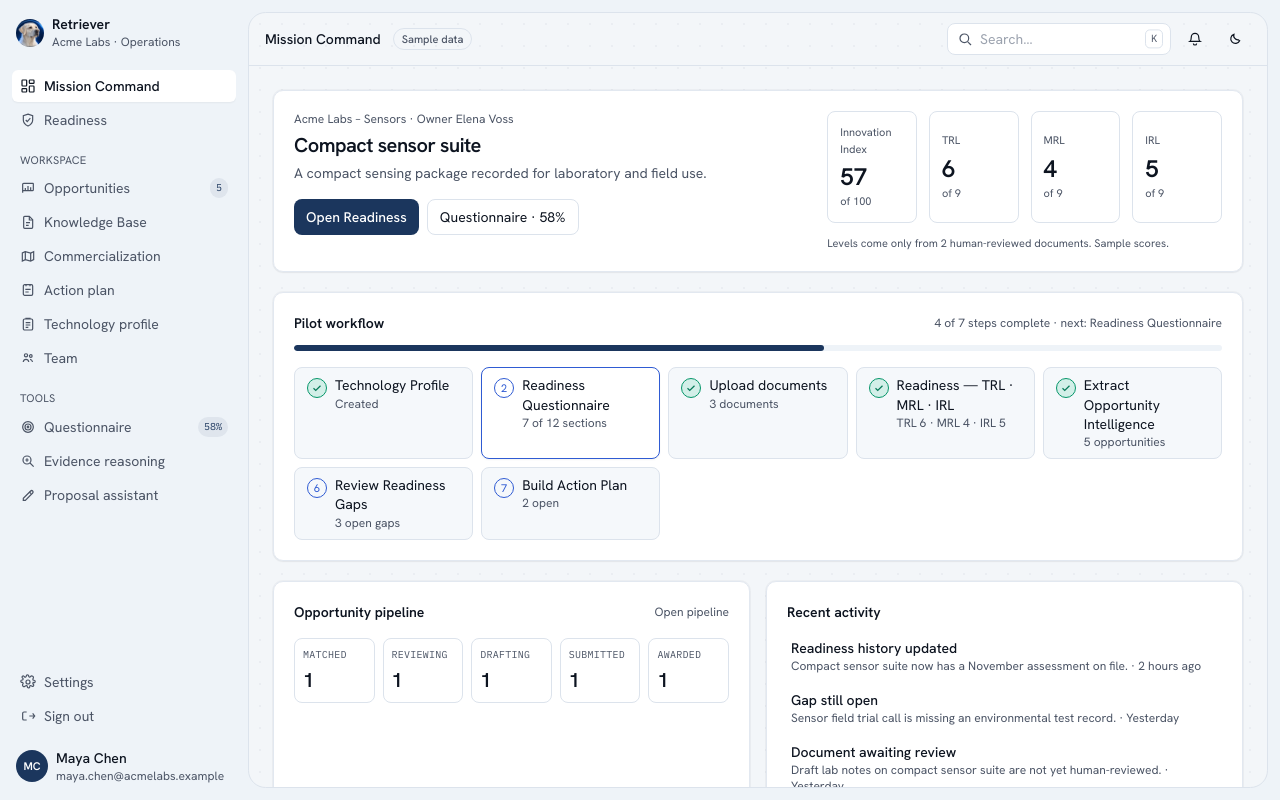
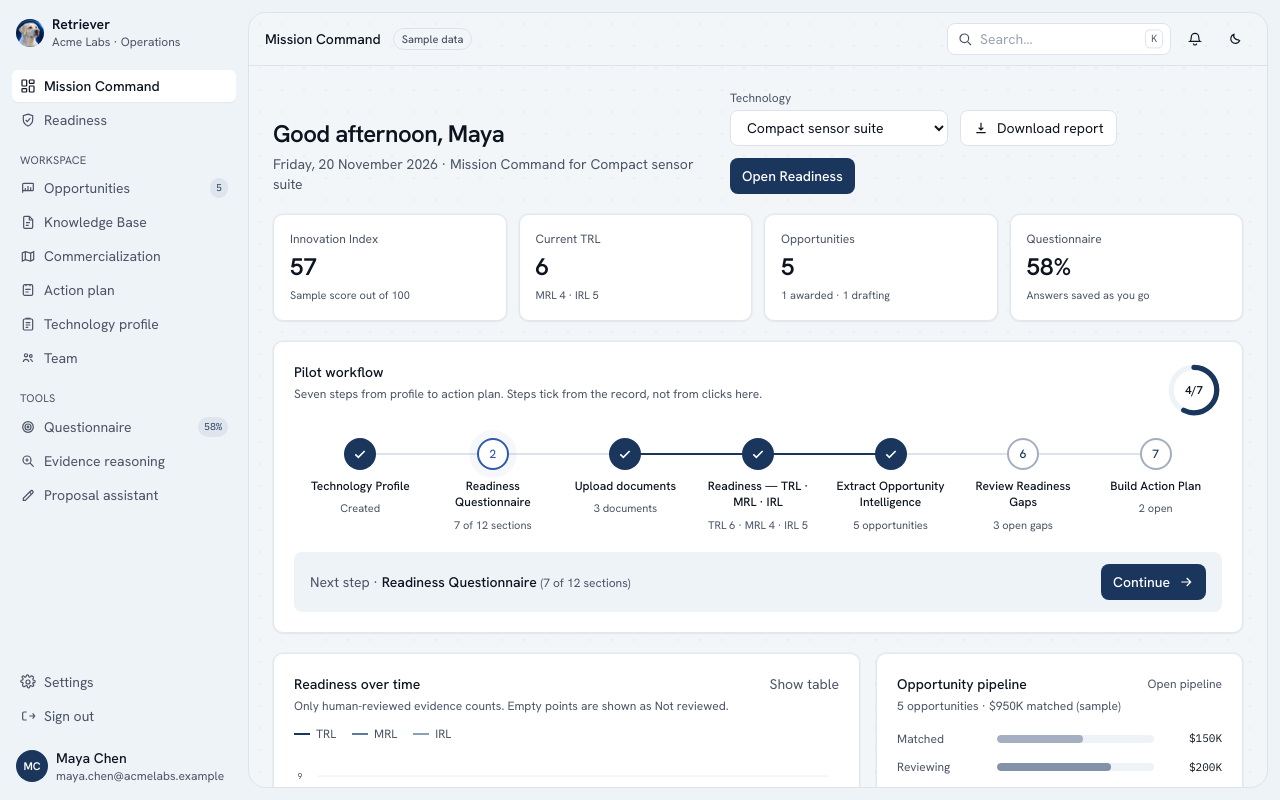
Before and after one commit to AbdulMoeez6/retriever-site, a React (Vite) app in the folder client/: page /app/mission-command in a window 1280 px wide. Built offline with nearby package versions, Linux system fonts and the light colour scheme.

Commit message:
style(mission-command): restyle pilot workflow and KPIs in template design

```diff
--- /dev/null
+++ b/client/src/components/PilotWorkflow.jsx
@@ -0,0 +1,72 @@
+import { useNavigate } from "react-router-dom";
+import { useApp } from "../lib/store.jsx";
+import Icon from "./Icon.jsx";
+import { btnPrimary } from "./ui.jsx";
+
+/** Small progress ring, e.g. "4 of 7". */
+export function ProgressRing({ value, total, size = 64, label }) {
+  const r = 26, c = 2 * Math.PI * r;
+  const pct = total ? value / total : 0;
+  return (
+    <div className="grid justify-items-center">
+      <svg width={size} height={size} viewBox="0 0 64 64" aria-label={label || `${value} of ${total}`}>
+        <circle cx="32" cy="32" r={r} fill="none" className="stroke-soft dark:stroke-white/10" strokeWidth="6" />
+        <circle cx="32" cy="32" r={r} fill="none" stroke="currentColor" strokeWidth="6" strokeLinecap="round" className="ring-arc text-navy dark:text-slate-200"
+          strokeDasharray={c.toFixed(2)} strokeDashoffset={(c - pct * c).toFixed(2)} transform="rotate(-90 32 32)" />
+        <text x="32" y="36" textAnchor="middle" fontSize="13" fontWeight="600" fill="currentColor">{value}/{total}</text>
+      </svg>
+    </div>
+  );
+}
+
+/** Seven-step pilot workflow. Steps tick from the record, never from clicks here. */
+export default function PilotWorkflow({ techId }) {
+  const { pilotSteps } = useApp();
+  const navigate = useNavigate();
+  const steps = pilotSteps(techId);
+  const done = steps.filter((s) => s.state === "done").length;
+  const next = steps.find((s) => s.state !== "done");
+  return (
+    <section className="card p-5">
+      <div className="flex flex-wrap items-start justify-between gap-4">
+        <div>
+          <h2 className="text-sm font-medium">Pilot workflow</h2>
+          <p className="mt-1 text-xs text-muted dark:text-slate-400">Seven steps from profile to action plan. Steps tick from the record, not from clicks here.</p>
+        </div>
+        <ProgressRing value={done} total={steps.length} size={56} label={`${done} of ${steps.length} steps complete`} />
+      </div>
+      <ol className="mt-5 grid grid-cols-2 gap-y-5 sm:grid-cols-4 xl:grid-cols-7">
+        {steps.map((s, i) => {
+          const isNext = next && s.id === next.id;
+          const linkDone = s.state === "done" && steps[i + 1]?.state === "done";
+          return (
+            <li key={s.id} className="relative">
+              {i < steps.length - 1 && (
+                <span aria-hidden="true" className="absolute left-1/2 top-4 hidden h-0.5 w-full -translate-y-1/2 bg-line dark:bg-slate-700 xl:block">
+                  <span className="block h-full bg-navy transition-[width] duration-700 dark:bg-slate-300" style={{ width: linkDone ? "100%" : "0%" }} />
+                </span>
+              )}
+              <button type="button" onClick={() => navigate(`/app/${s.route}`)} className="step-btn relative flex w-full flex-col items-center gap-2 px-1 text-center">
+                <span className={`step-node grid size-8 place-items-center rounded-full text-xs font-medium ${
+                  s.state === "done" ? "bg-navy text-white dark:bg-slate-200 dark:text-navy"
+                    : isNext ? "pulse-ring border-2 border-accent bg-white text-accent dark:bg-[#161C27]"
+                    : s.state === "active" ? "border-2 border-navy/40 bg-white text-navy dark:bg-[#161C27] dark:text-slate-200"
+                    : "border border-line bg-white text-muted dark:border-slate-600 dark:bg-[#161C27]"}`}>
+                  {s.state === "done" ? <Icon name="check" className="check-pop size-4" strokeWidth={2.4} /> : i + 1}
+                </span>
+                <span className="text-xs font-medium leading-snug">{s.label}</span>
+                <span className="text-[11px] leading-tight text-muted dark:text-slate-400">{s.detail}</span>
+              </button>
+            </li>
+          );
+        })}
+      </ol>
+      {next && (
+        <div className="mt-5 flex flex-wrap items-center justify-between gap-3 rounded-lg bg-soft px-4 py-3 dark:bg-white/5">
+          <p className="text-sm"><span className="text-muted dark:text-slate-400">Next step · </span><span className="font-medium">{next.label}</span> <span className="text-xs text-muted dark:text-slate-400">({next.detail})</span></p>
+          <button type="button" onClick={() => navigate(`/app/${next.route}`)} className={`${btnPrimary} nudge`}>Continue <Icon name="arrow" /></button>
+        </div>
+      )}
+    </section>
+  );
+}
--- a/client/src/pages/app/MissionCommand.jsx
+++ b/client/src/pages/app/MissionCommand.jsx
@@ -1,64 +1,84 @@
-import { useNavigate } from "react-router-dom";
+import { Link, useNavigate } from "react-router-dom";
 import { useApp } from "../../lib/store.jsx";
+import { greeting } from "../../lib/format.js";
 import { PIPELINE_STAGES } from "../../data/pilotData.js";
+import KpiCard from "../../components/KpiCard.jsx";
+import { HistoryChart, HistoryTable } from "../../components/Charts.jsx";
+import TechSwitcher from "../../components/TechSwitcher.jsx";
+import PilotWorkflow from "../../components/PilotWorkflow.jsx";
 import Icon from "../../components/Icon.jsx";
-import { btnPrimary, btnSecondary } from "../../components/ui.jsx";
+import { Avatar, Mark, PageHeader, StatusChip, btnPrimary, btnSecondary, formatMoney } from "../../components/ui.jsx";
 
-/** Seven-step pilot workflow tracker. Steps tick from the record, not from clicks here. */
-export function PilotWorkflow({ techId }) {
-  const { pilotSteps } = useApp();
+const DATE = "Friday, 20 November 2026";
+
+function StartCard() {
   const navigate = useNavigate();
-  const steps = pilotSteps(techId);
-  const done = steps.filter((s) => s.state === "done").length;
-  const next = steps.find((s) => s.state !== "done");
+  return (
+    <section className="card grid items-center gap-8 overflow-hidden p-8 md:grid-cols-[1.4fr_1fr]">
+      <div>
+        <div className="text-xs text-muted dark:text-slate-400">New technology</div>
+        <h2 className="mt-1 text-xl font-semibold tracking-tight">Start with your Technology Profile</h2>
+        <p className="mt-2 max-w-md text-sm text-muted dark:text-slate-400">Nothing has been created for this technology yet. Create the profile, then answer the Readiness Questionnaire to generate an Innovation Index and funding matches.</p>
+        <div className="mt-6 flex flex-wrap gap-2">
+          <button type="button" onClick={() => navigate("/app/technology-profile")} className={`${btnPrimary} nudge`}>Create Technology Profile <Icon name="arrow" /></button>
+          <button type="button" onClick={() => navigate("/app/readiness-questionnaire")} className={btnSecondary}>Preview the questionnaire</button>
+        </div>
+      </div>
+      <div className="relative mx-auto grid size-44 place-items-center">
+        <span className="absolute inset-0 rounded-full border border-dashed border-navy/20" />
+        <span className="absolute inset-6 rounded-full border border-navy/10 bg-soft dark:bg-white/5" />
+        <span className="relative opacity-90"><Mark size={72} /></span>
+      </div>
+    </section>
+  );
+}
+
+function PipelineSnapshot({ opps }) {
+  const navigate = useNavigate();
+  const max = Math.max(1, ...PIPELINE_STAGES.map((st) => opps.filter((o) => o.stage === st).reduce((a, o) => a + o.amount, 0)));
   return (
     <section className="card p-5">
-      <div className="flex flex-wrap items-center justify-between gap-2">
-        <h2 className="text-sm font-semibold">Pilot workflow</h2>
-        <span className="text-xs text-muted dark:text-slate-400">{done} of {steps.length} steps complete{next ? ` · next: ${next.label}` : " · all done"}</span>
+      <div className="flex items-center justify-between">
+        <h2 className="text-sm font-medium">Opportunity pipeline</h2>
+        <Link to="/app/opportunities" className="u-link text-xs text-muted dark:text-slate-400">Open pipeline</Link>
       </div>
-      <div className="progress mt-3"><span style={{ width: `${(done / steps.length) * 100}%` }} /></div>
-      <ol className="mt-4 grid gap-2 sm:grid-cols-2 lg:grid-cols-4 xl:grid-cols-5">
-        {steps.map((s, i) => {
-          const isNext = next && s.id === next.id;
+      <p className="mt-1 text-xs text-muted dark:text-slate-400">{opps.length} opportunities · {formatMoney(opps.reduce((a, o) => a + o.amount, 0))} matched (sample)</p>
+      <ul className="mt-4 grid gap-3">
+        {PIPELINE_STAGES.map((st, i) => {
+          const list = opps.filter((o) => o.stage === st);
+          const value = list.reduce((a, o) => a + o.amount, 0);
           return (
-            <li key={s.id}>
-              <button type="button" onClick={() => navigate(`/app/${s.route}`)}
-                className={`flex h-full w-full items-start gap-2 rounded-lg border px-3 py-2 text-left transition-colors hover:border-navy/40 ${isNext ? "border-[#2F5BD3] bg-white shadow-sm dark:bg-white/5" : "border-line bg-soft/60 dark:border-slate-700 dark:bg-white/[.03]"}`}>
-                <span className={`mt-0.5 grid size-5 shrink-0 place-items-center rounded-full border text-[11px] ${s.state === "done" ? "border-emerald-600 bg-emerald-500/15 text-emerald-700 dark:text-emerald-400" : s.state === "active" ? "border-[#2F5BD3] text-[#2F5BD3]" : "border-line text-muted dark:border-slate-600"}`}>
-                  {s.state === "done" ? <Icon name="check" className="size-3" strokeWidth={2.4} /> : i + 1}
+            <li key={st}>
+              <button type="button" onClick={() => navigate("/app/opportunities")} className="group grid w-full grid-cols-[5.5rem_1fr_3.5rem] items-center gap-3 text-left">
+                <span className="text-xs text-muted group-hover:text-ink dark:text-slate-400 dark:group-hover:text-white">{st}</span>
+                <span className="h-2 overflow-hidden rounded-full bg-soft dark:bg-white/10">
+                  <span className="bar-fill block h-full rounded-full" style={{ width: `${(value / max) * 100}%`, "--d": `${i * 80}ms`, background: `rgba(27,54,93,${0.35 + i * 0.16})` }} />
                 </span>
-                <span className="min-w-0">
-                  <span className="block text-sm leading-snug">{s.label}</span>
-                  <span className="block text-xs text-muted dark:text-slate-400">{s.detail}</span>
-                </span>
+                <span className="text-right font-mono text-[11px]">{value ? formatMoney(value) : "—"}</span>
               </button>
             </li>
           );
         })}
-      </ol>
-    </section>
-  );
-}
-
-function StartCard() {
-  const navigate = useNavigate();
-  return (
-    <section className="card mx-auto w-full max-w-xl px-6 py-10 text-center">
-      <span className="mx-auto grid size-11 place-items-center rounded-xl bg-[#E8EEFB] text-[#2F5BD3] dark:bg-white/10 dark:text-slate-200"><Icon name="spark" className="size-5" /></span>
-      <h2 className="mt-4 text-lg font-semibold">Start with your Technology Profile</h2>
-      <p className="mx-auto mt-2 max-w-md text-sm text-muted dark:text-slate-400">Nothing has been created for this technology yet. Create your Technology Profile, then answer the Readiness Questionnaire to generate your Innovation Index and funding matches.</p>
-      <button type="button" onClick={() => navigate("/app/technology-profile")} className={`${btnPrimary} mt-6`}>Create Technology Profile <Icon name="arrow" /></button>
+      </ul>
     </section>
   );
 }
 
 export default function MissionCommand() {
-  const { hasTech, currentTech, ui, pipeline, questionnairePct, notifications, patchUi, docs } = useApp();
+  const { hasTech, currentTech, ui, pipeline, questionnairePct, actions, notifications, profile, patchUi, toast } = useApp();
   const navigate = useNavigate();
+  const first = profile.name.split(" ")[0];
+  const header = (techName) => (
+    <PageHeader title={`${greeting()}, ${first}`} sub={`${DATE} · ${techName ? `Mission Command for ${techName}` : "No technology selected yet"}`}>
+      <TechSwitcher />
+      <button type="button" onClick={() => toast("Report prepared (demo)")} className={btnSecondary}><Icon name="download" /> Download report</button>
+      <button type="button" onClick={() => (hasTech ? navigate("/app/readiness") : patchUi({ modal: "readiness" }))} className={btnPrimary}>Open Readiness</button>
+    </PageHeader>
+  );
   if (!hasTech) {
     return (
       <div className="flex flex-col gap-5">
+        {header(null)}
         <StartCard />
         <PilotWorkflow techId={ui.techId} />
       </div>
@@ -67,69 +87,69 @@ export default function MissionCommand() {
   const t = currentTech();
   const opps = pipeline.filter((o) => o.techId === t.id);
   const qPct = questionnairePct(t.id);
-  const levels = [["TRL", t.trl], ["MRL", t.mrl], ["IRL", t.irl]];
   // Sample Innovation Index: readiness levels weighted with questionnaire coverage.
   const index = Math.round((((t.trl || 0) + (t.mrl || 0) + (t.irl || 0)) / 27) * 60 + qPct * 0.4);
-  const reviewed = docs.filter((d) => d.technologyId === t.id && d.reviewed).length;
+  const nextActions = actions.filter((a) => a.status !== "Done").slice(0, 3);
   const goActivity = (n) => { if (n.techId) patchUi({ techId: n.techId }); navigate(`/app/${n.route}`); };
+  const kpis = [
+    ["Innovation Index", index, "Sample score out of 100", "readiness-questionnaire"],
+    ["Current TRL", t.trl ?? "—", `MRL ${t.mrl ?? "—"} · IRL ${t.irl ?? "—"}`, "readiness"],
+    ["Opportunities", opps.length, `${opps.filter((o) => o.stage === "Awarded").length} awarded · ${opps.filter((o) => o.stage === "Drafting").length} drafting`, "opportunities"],
+    ["Questionnaire", `${qPct}%`, "Answers saved as you go", "readiness-questionnaire"],
+  ];
 
   return (
     <div className="flex flex-col gap-5">
-      <section className="card grid gap-5 p-5 lg:grid-cols-[1.3fr_1fr]">
-        <div>
-          <div className="text-xs text-muted dark:text-slate-400">{t.org} · Owner {t.owner}</div>
-          <h2 className="mt-1 text-xl font-semibold tracking-tight">{t.name}</h2>
-          <p className="mt-1 max-w-lg text-sm text-muted dark:text-slate-400">{t.summary}</p>
-          <div className="mt-4 flex flex-wrap gap-2">
-            <button type="button" onClick={() => navigate("/app/readiness")} className={btnPrimary}>Open Readiness</button>
-            <button type="button" onClick={() => navigate("/app/readiness-questionnaire")} className={btnSecondary}>Questionnaire · {qPct}%</button>
+      {header(t.name)}
+      <div className="grid gap-3 sm:grid-cols-2 xl:grid-cols-4">
+        {kpis.map(([l, v, s, route]) => <KpiCard key={l} label={l} value={v} sub={s} onClick={() => navigate(`/app/${route}`)} />)}
+      </div>
+      <PilotWorkflow techId={t.id} />
+      <div className="grid gap-4 xl:grid-cols-[1.6fr_1fr]">
+        <section className="card p-5">
+          <div className="flex flex-wrap items-start justify-between gap-3">
+            <div>
+              <h2 className="text-sm font-medium">Readiness over time</h2>
+              <p className="mt-1 text-xs text-muted dark:text-slate-400">Only human-reviewed evidence counts. Empty points are shown as Not reviewed.</p>
+            </div>
+            <button type="button" onClick={() => patchUi({ historyOpen: !ui.historyOpen })} className="u-link text-sm text-muted dark:text-slate-400">{ui.historyOpen ? "Hide table" : "Show table"}</button>
           </div>
-        </div>
-        <div className="grid grid-cols-2 gap-3 sm:grid-cols-4">
-          <button type="button" onClick={() => navigate("/app/readiness-questionnaire")} className="rounded-lg border border-line p-3 text-left hover:border-navy/40 dark:border-slate-700">
-            <div className="text-[11px] text-muted dark:text-slate-400">Innovation Index</div>
-            <div className="mt-1 text-2xl font-semibold tabular-nums">{index}</div>
-            <div className="text-[11px] text-muted dark:text-slate-400">of 100</div>
-          </button>
-          {levels.map(([k, v]) => (
-            <button type="button" key={k} onClick={() => navigate("/app/readiness")} className="rounded-lg border border-line p-3 text-left hover:border-navy/40 dark:border-slate-700">
-              <div className="text-[11px] text-muted dark:text-slate-400">{k}</div>
-              <div className="mt-1 text-2xl font-semibold tabular-nums">{v ?? "—"}</div>
-              <div className="text-[11px] text-muted dark:text-slate-400">of 9</div>
-            </button>
-          ))}
-          <p className="col-span-2 text-[11px] text-muted dark:text-slate-400 sm:col-span-4">Levels come only from {reviewed} human-reviewed document{reviewed === 1 ? "" : "s"}. Sample scores.</p>
-        </div>
-      </section>
-
-      <PilotWorkflow techId={t.id} />
-
-      <div className="grid gap-4 xl:grid-cols-2">
+          <div className="mt-3"><HistoryChart key={t.id} techId={t.id} area height={168} /></div>
+          <HistoryTable techId={t.id} />
+        </section>
+        <PipelineSnapshot opps={opps} />
+      </div>
+      <div className="grid gap-4 lg:grid-cols-2">
         <section className="card p-5">
           <div className="flex items-center justify-between">
-            <h2 className="text-sm font-semibold">Opportunity pipeline</h2>
-            <button type="button" onClick={() => navigate("/app/opportunities")} className="text-xs text-muted underline-offset-2 hover:underline dark:text-slate-400">Open pipeline</button>
+            <h2 className="text-sm font-medium">Next actions</h2>
+            <Link to="/app/action-plan" className="u-link text-xs text-muted dark:text-slate-400">View all</Link>
           </div>
-          <div className="mt-4 grid grid-cols-5 gap-2">
-            {PIPELINE_STAGES.map((st) => {
-              const n = opps.filter((o) => o.stage === st).length;
-              return (
-                <button type="button" key={st} onClick={() => navigate("/app/opportunities")} className="rounded-lg border border-line p-2 text-left hover:border-navy/40 dark:border-slate-700">
-                  <div className="font-mono text-[10px] uppercase tracking-wide text-muted dark:text-slate-400">{st}</div>
-                  <div className="mt-1 text-xl font-semibold tabular-nums">{n}</div>
-                </button>
-              );
-            })}
-          </div>
+          <ul className="mt-3 grid gap-3">
+            {nextActions.map((a) => (
+              <li key={a.id} className="flex items-start gap-3">
+                <Avatar name={a.owner} size={28} />
+                <div className="min-w-0 flex-1">
+                  <div className="truncate text-sm font-medium">{a.title}</div>
+                  <div className="text-xs text-muted dark:text-slate-400">{a.owner} · {a.due}</div>
+                </div>
+                <StatusChip status={a.status} />
+              </li>
+            ))}
+          </ul>
         </section>
         <section className="card p-5">
-          <h2 className="text-sm font-semibold">Recent activity</h2>
+          <h2 className="text-sm font-medium">Recent activity</h2>
           <ul className="mt-3 grid gap-2">
             {notifications.slice(0, 3).map((n) => (
               <li key={n.id}>
-                <button type="button" onClick={() => goActivity(n)} className="w-full rounded-md px-1 py-1 text-left hover:bg-soft/80 dark:hover:bg-white/5">
-                  <div className="text-sm font-medium">{n.title}</div>
-                  <div className="text-xs text-muted dark:text-slate-400">{n.body} · {n.time}</div>
+                <button type="button" onClick={() => goActivity(n)} className="group flex w-full items-start gap-3 rounded-md px-1 py-1 text-left hover:bg-soft/80 dark:hover:bg-white/5">
+                  <span className="mt-1.5 size-1.5 shrink-0 rounded-full bg-navy/60" />
+                  <span className="min-w-0 flex-1">
+                    <span className="block text-sm font-medium">{n.title}</span>
+                    <span className="block text-xs text-muted dark:text-slate-400">{n.body} · {n.time}</span>
+                  </span>
+                  <Icon name="chevronRight" className="hover-reveal mt-1 size-4 text-muted" />
                 </button>
               </li>
             ))}
```
